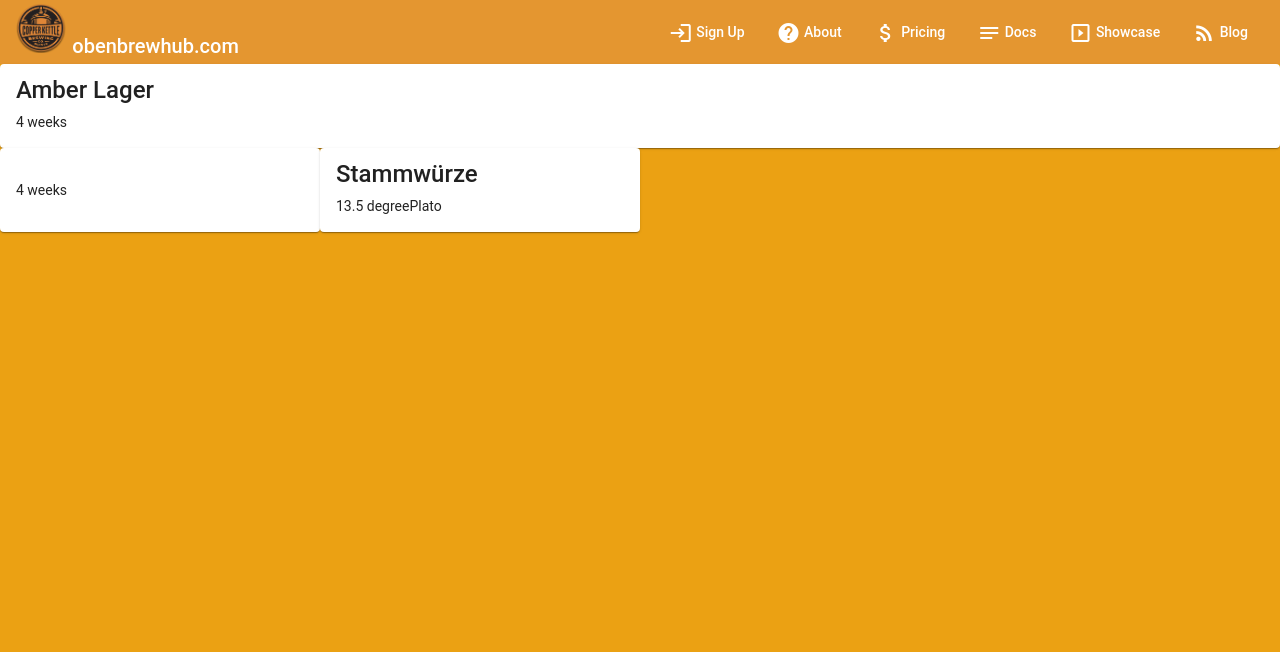
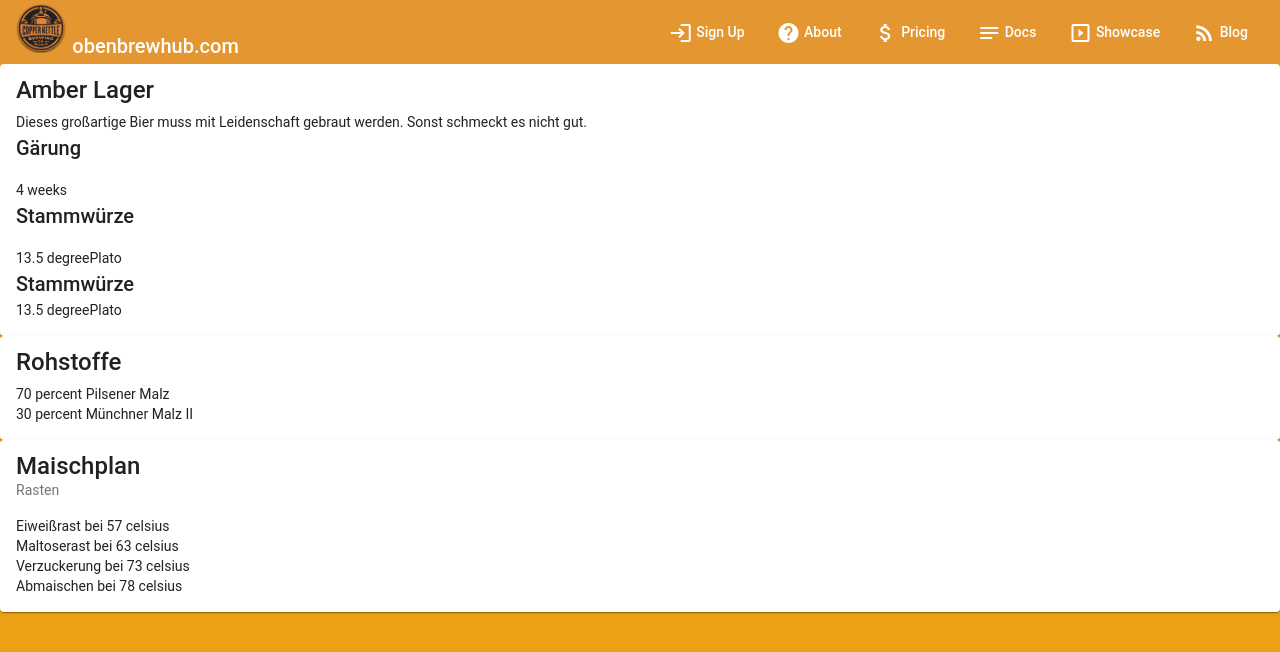
Before and after one commit to openbrewhub/open-brew-ui, an Angular app in the folder open-brew-ui/: page / in a window 1280 px wide. Shown: the top 652 px of the page. Built offline with nearby package versions, Linux system fonts and the light colour scheme.

Commit message:
example structure

```diff
--- a/open-brew-ui/src/app/app.component.html
+++ b/open-brew-ui/src/app/app.component.html
@@ -23,29 +23,49 @@
 
 <div class="container" *ngIf="openBrew.openBrewVersion">
   <div class="flex-container" fxLayout="row wrap" fxLayout.xs="column">
-    <mat-card fxFlex.gt-xs="80%" [fxFlex.gt-md]="100">
+    <mat-card fxFlex.gt-xs="100%" [fxFlex.gt-md]="100">
       <mat-card-title>{{openBrew.brewStyle}}</mat-card-title>
       <mat-card-subtitle></mat-card-subtitle>
       <mat-card-content>
-        <!-- {{openBrew.descriptions[1].text}} -->
+        {{openBrew.descriptions[1].text}}
+        <h2>Gärung</h2>
         {{openBrew.matureTime.amount}} {{openBrew.matureTime.timeUnit}}
+        <h2>Stammwürze</h2>
+        {{openBrew.originalWort.amount}} {{openBrew.originalWort.ratioUnit}}
+        <h2>Stammwürze</h2>
+        {{openBrew.originalWort.amount}} {{openBrew.originalWort.ratioUnit}}
       </mat-card-content>
     </mat-card>
+  </div>
+</div>
 
-    <mat-card fxFlex.gt-xs="50%" [fxFlex.gt-md]="100 / 4">
-      <!-- <mat-card-title>{{openBrew.matureTime.descriptions[1].text}}</mat-card-title> -->
+
+<div class="container" *ngIf="openBrew.openBrewVersion">
+  <div class="flex-container" fxLayout="row wrap" fxLayout.xs="column">
+    <mat-card fxFlex.gt-xs="100%" [fxFlex.gt-md]="100">
+      <mat-card-title>Rohstoffe</mat-card-title>
       <mat-card-subtitle></mat-card-subtitle>
       <mat-card-content>
-        {{openBrew.matureTime.amount}} {{openBrew.matureTime.timeUnit}}
+        <div *ngFor="let malt of openBrew.ingredients.solids">
+          {{malt.relativeAmount.amount}} {{malt.relativeAmount.ratioUnit}} {{malt.name}}
+        </div>
       </mat-card-content>
     </mat-card>
-
-    <mat-card fxFlex.gt-xs="50%" [fxFlex.gt-md]="100 / 4">
-      <mat-card-title>Stammwürze</mat-card-title>
-      <mat-card-subtitle></mat-card-subtitle>
-      <mat-card-content>
-          {{openBrew.originalWort.amount}} {{openBrew.originalWort.ratioUnit}}
-      </mat-card-content>
-  </mat-card>
   </div>
 </div>
+
+
+
+<div class="container" *ngIf="openBrew.openBrewVersion">
+  <div class="flex-container" fxLayout="row wrap" fxLayout.xs="column">
+    <mat-card fxFlex.gt-xs="100%" [fxFlex.gt-md]="100">
+      <mat-card-title>Maischplan</mat-card-title>
+      <mat-card-subtitle>Rasten</mat-card-subtitle>
+      <mat-card-content>
+        <div *ngFor="let rest of openBrew.brewing.mashing.rests">
+          {{rest.name}} bei {{rest.targetTemperature.amount}} {{rest.targetTemperature.tempUnit}}
+        </div>
+      </mat-card-content>
+    </mat-card>
+  </div>
+</div>
```
